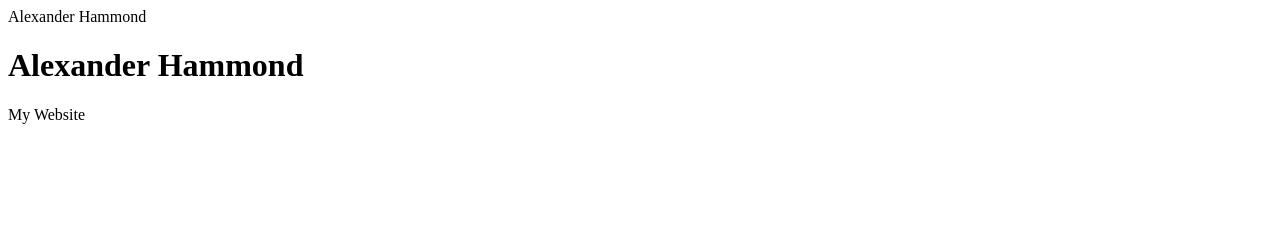
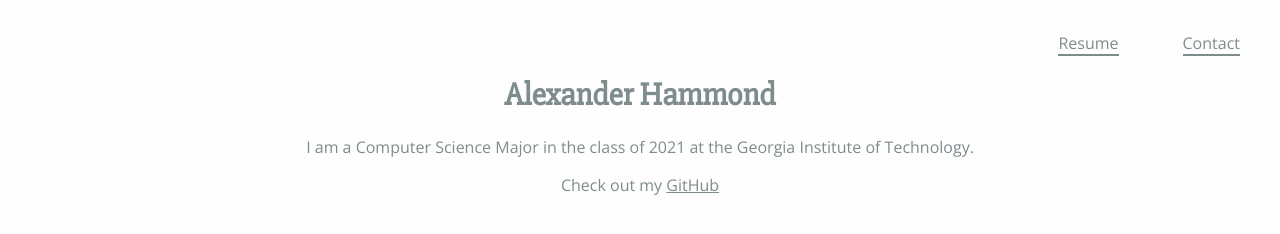
Before and after one commit to ajhammond12345/ajhammond12345.github.io, a plain HTML site: page index.html in a window 1280 px wide. Drawn offline with nearby package versions, Linux system fonts and the light colour scheme.

Commit message:
Add basic content

```diff
--- a/index.html
+++ b/index.html
@@ -1,11 +1,26 @@
 <!DOCTYPE html>
-<html>
+<html lang="en-US">
     <head>
-        Alexander Hammond
+        <title>Alexander Hammond</title>
+        <link rel="stylesheet" href="style.css" />
     </head>
 
     <body>
-        <h1>Alexander Hammond</h1>
-        <p> My Website</p>
+        <div id="navbar">
+ 			<ul>
+				<li>
+					 <a href="mailto:ajhammond123@gmail.com" class="nav-link">Contact</a>
+				 </li>
+				 <li>
+ 					<a href="http://ajhammond12345.github.io/resume.html" class="nav-link">Resume</a>
+ 				</li>
+ 			</ul>
+ 		</div>
+	    </br>
+        <div id="about">
+        	<h1>Alexander Hammond</h1>
+        	<p> I am a Computer Science Major in the class of 2021 at the Georgia Institute of Technology.</p>
+            <p>Check out my <a href="http://github.com/ajhammond12345">GitHub</a></p>
+        </div>
     </body>
 </html>
--- /dev/null
+++ b/style.css
@@ -0,0 +1,58 @@
+@import url('https://fonts.googleapis.com/css?family=Open+Sans');
+@import url('https://fonts.googleapis.com/css?family=Slabo+27px');
+
+
+body {
+        font-family: 'Open Sans', sans-serif;
+        color: #7f8c8d;
+        background-color: #fefefe;
+        margin-top: 2em;
+}
+
+h1, h2, h3 {
+    font-family: 'Slabo 27px', serif;
+}
+
+#navbar > ul {
+    margin: 0;
+    padding: 0;
+    list-style: none;
+    width: 100%;
+    text-align: center;
+}
+
+#navbar > ul > li {
+    margin: 0 2em;
+    display: inline-block;
+    float: right;
+    border-bottom: solid #7f8c8d 2px;
+    position: relative;
+}
+
+.nav-link {
+    width: 100%;
+    height: 100%;
+    margin: 0;
+    text-decoration: none;
+}
+
+a {
+    color: #7f8c8d;
+}
+
+img {
+    border-radius: 50%;
+}
+
+#intro {
+    font-size: 4em;
+}
+
+#about {
+    text-align: center;
+}
+
+#fancy {
+    color: #9DE79C;
+    text-decoration: underline;
+}
```
Also changed, not shown: resume.html (added, +2 -0 lines), headshot.JPG (added), 1 other file.
